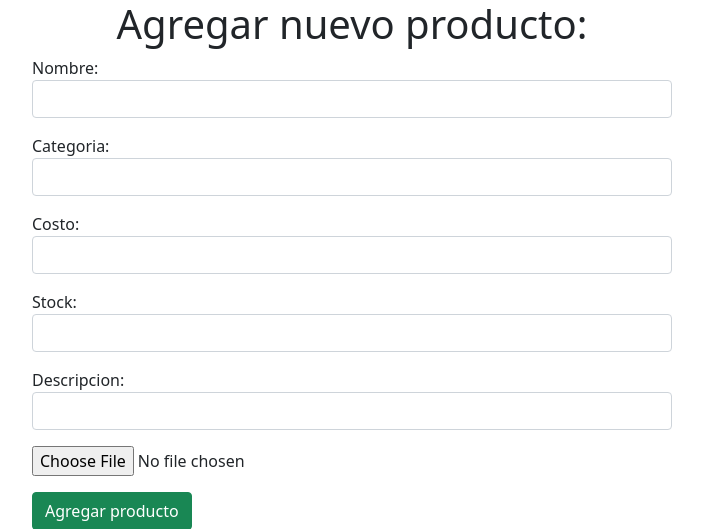
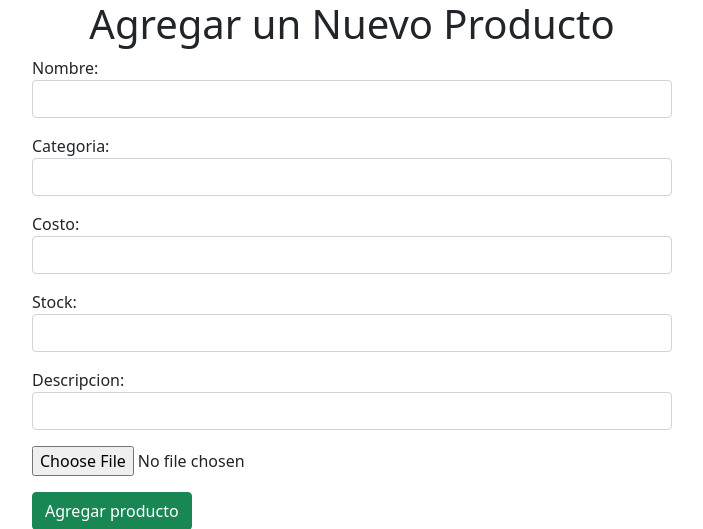
Before and after one commit to daniisza/tienda-virtual-html, a Django app: page /agregar_producto/ in a window 1280 px wide. Shown: the top 529 px of the page, without its empty margins (288-991 px from the left). Run offline with Django 4.2, Linux system fonts and the light colour scheme.

Commit message:
Modificacion template productos

```diff
--- a/tienda_virtual_herramientras3-main/inventario/templates/add_products.html
+++ b/tienda_virtual_herramientras3-main/inventario/templates/add_products.html
@@ -7,7 +7,7 @@
 </head>
 
 <body>
-    <h1 align = "center" >Agregar nuevo producto: </h1>
+    <h1 align = "center" >Agregar un Nuevo Producto </h1>
 
     <form enctype="multipart/form-data" style=" width: 50vw; margin-left : 25vw;" action="/agregar_producto/" method="POST">{% csrf_token%}
             <p>Nombre: <input type="text" name="nombre" class = "form-control"></p>
```
